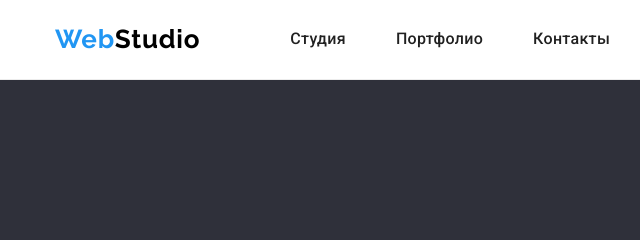
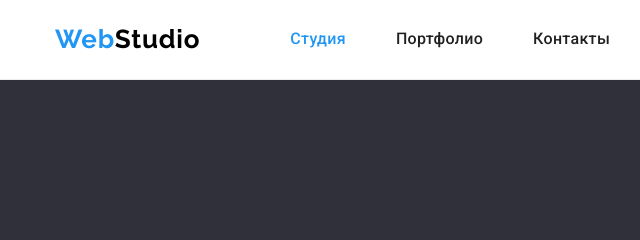
Before and after one commit to MykolaBiliaiev/hw-3, a plain HTML site: page index.html in a window 1280 px wide. Shown: the top 240 px of the page, 0-640 px from the left. Drawn offline with nearby package versions, Linux system fonts and the light colour scheme.

Commit message:
hw3-commit-22:08

```diff
--- a/css/style.css
+++ b/css/style.css
@@ -47,6 +47,10 @@ a {
 .section {
   padding-top: 94px;
   padding-bottom: 94px;
+}
+
+.current {
+  color: #2196f3;
 }
 
 /* logo */
--- a/index.html
+++ b/index.html
@@ -23,7 +23,7 @@
             <nav class="header-navigation">
 
             <ul class="site-nav list">
-                <li class="site-nav-item"><a href="./index.html" class="">Студия</a></li>
+                <li class="site-nav-item current"><a href="./index.html" class="current">Студия</a></li>
                 <li class="site-nav-item"><a href="./portfolio.html" class="">Портфолио</a></li>
                 <li class="site-nav-item"><a href="" class="">Контакты</a></li>
             </ul>
```
Also changed, not shown: portfolio.html (+1 -1 lines).
